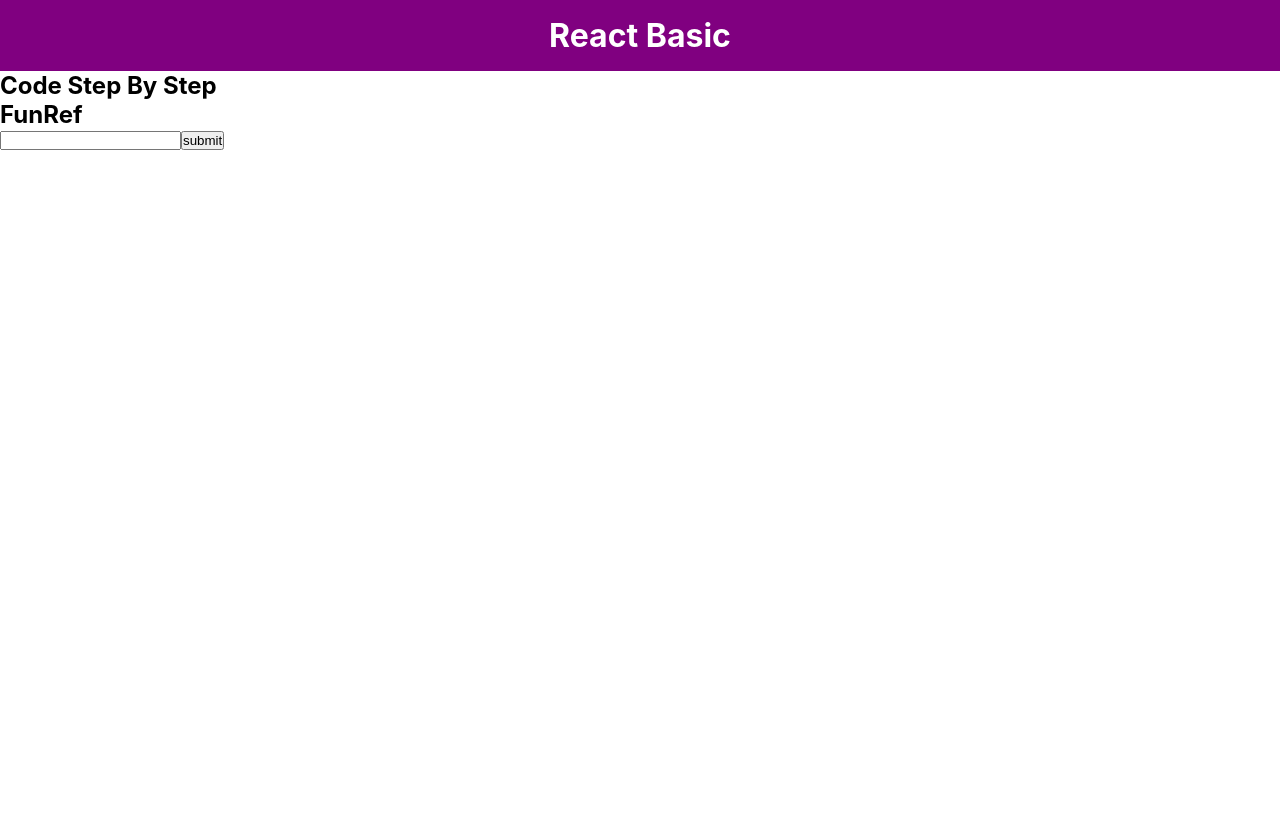
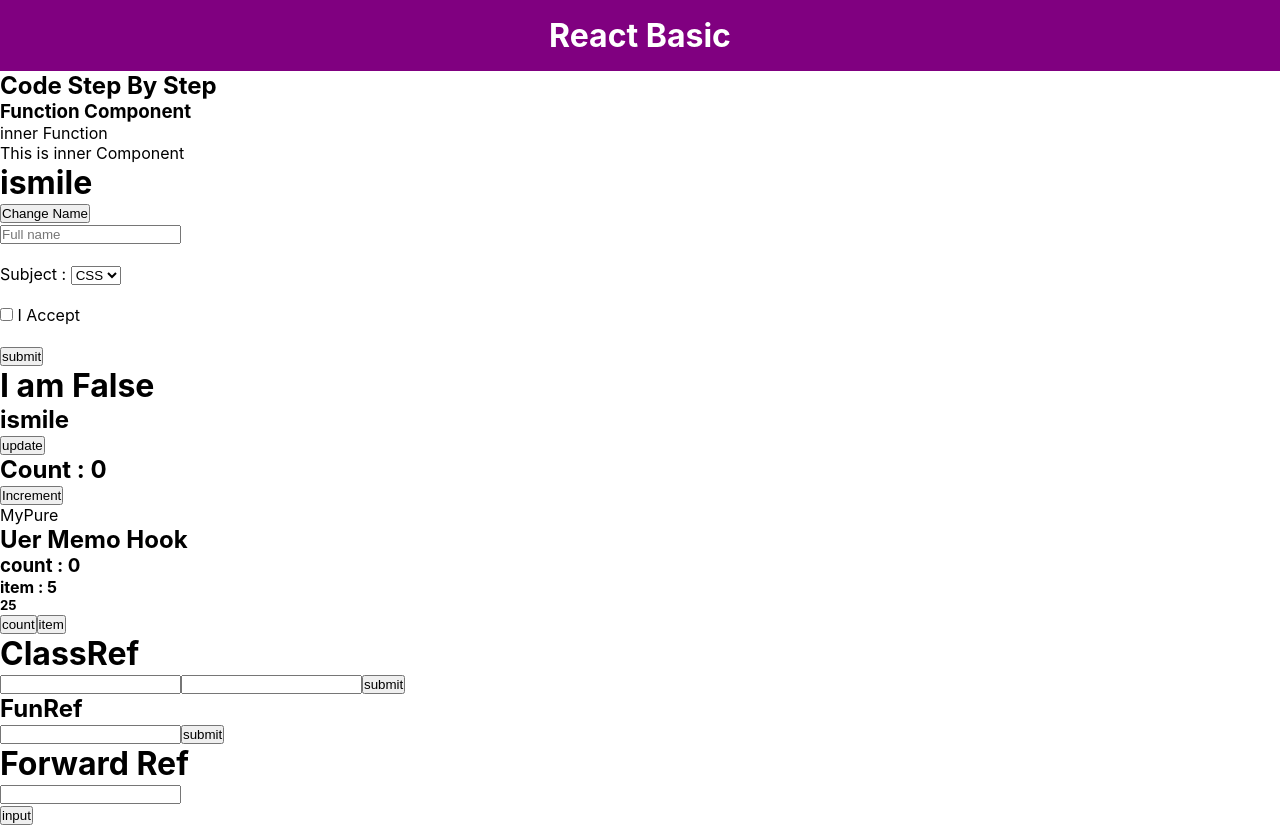
Before and after one commit to ismailsardar/react_2, a React (Create React App) app in the folder my-selfs/: page / in a window 1280 px wide. Before the commit the page ends 800 px from the top, so only its background shows below. Built offline with nearby package versions, Linux system fonts and the light colour scheme.

Commit message:
forwardRef use child components input field

```diff
--- a/my-selfs/src/components/code_stye_By_stye/MyComponent.js
+++ b/my-selfs/src/components/code_stye_By_stye/MyComponent.js
@@ -1,4 +1,5 @@
 import React from 'react'
+import ForwardRef from './Ref/ForwardRef'
 import ClassRef from './Ref/ClassRef'
 import CondRen from './CondRen'
 import From from './From'
@@ -13,15 +14,16 @@ const MyComponent = () => {
   return (
     <div>
         <h2>Code Step By Step</h2>
-        {/* <Function />
+        <Function />
         <Props name={"Ismile"} />
         <From />
         <CondRen />
         <MyClass />
         <PureComponents />
         <MyMemo />
-        <ClassRef /> */}
+        <ClassRef />
         <FunRef />
+        <ForwardRef />
     </div>
   )
 }
--- /dev/null
+++ b/my-selfs/src/components/code_stye_By_stye/Ref/ForwardChild.js
@@ -0,0 +1,11 @@
+import React, { forwardRef } from 'react'
+
+const ForwardChild = (props,ref) => {
+  return (
+    <div>
+        <input type="text" ref={ref} />
+    </div>
+  )
+}
+
+export default forwardRef(ForwardChild);
--- /dev/null
+++ b/my-selfs/src/components/code_stye_By_stye/Ref/ForwardRef.js
@@ -0,0 +1,20 @@
+import React, { useRef } from 'react'
+import ForwardChild from './ForwardChild';
+
+const ForwardRef = () => {
+
+    const forwardRef = useRef();
+    const handelInput = ()=>{
+        console.log(forwardRef.current.value)
+    }
+
+  return (
+    <div>
+        <h1>Forward Ref</h1>
+        <ForwardChild ref={forwardRef} />
+        <button onClick={handelInput} >input</button>
+    </div>
+  )
+}
+
+export default ForwardRef
```
Also changed, not shown: 1 other file (tests, documents, lock files or other folders).
